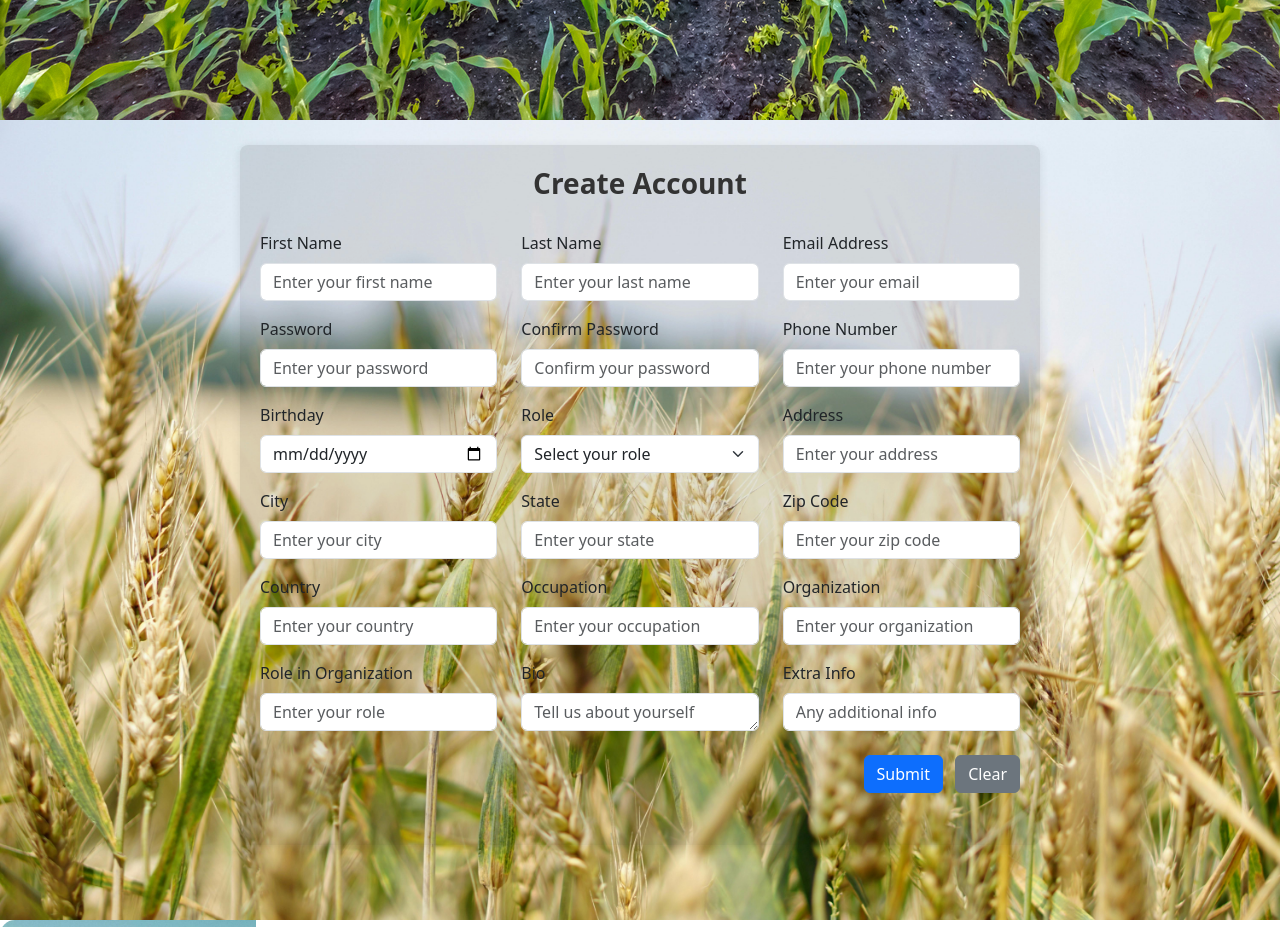
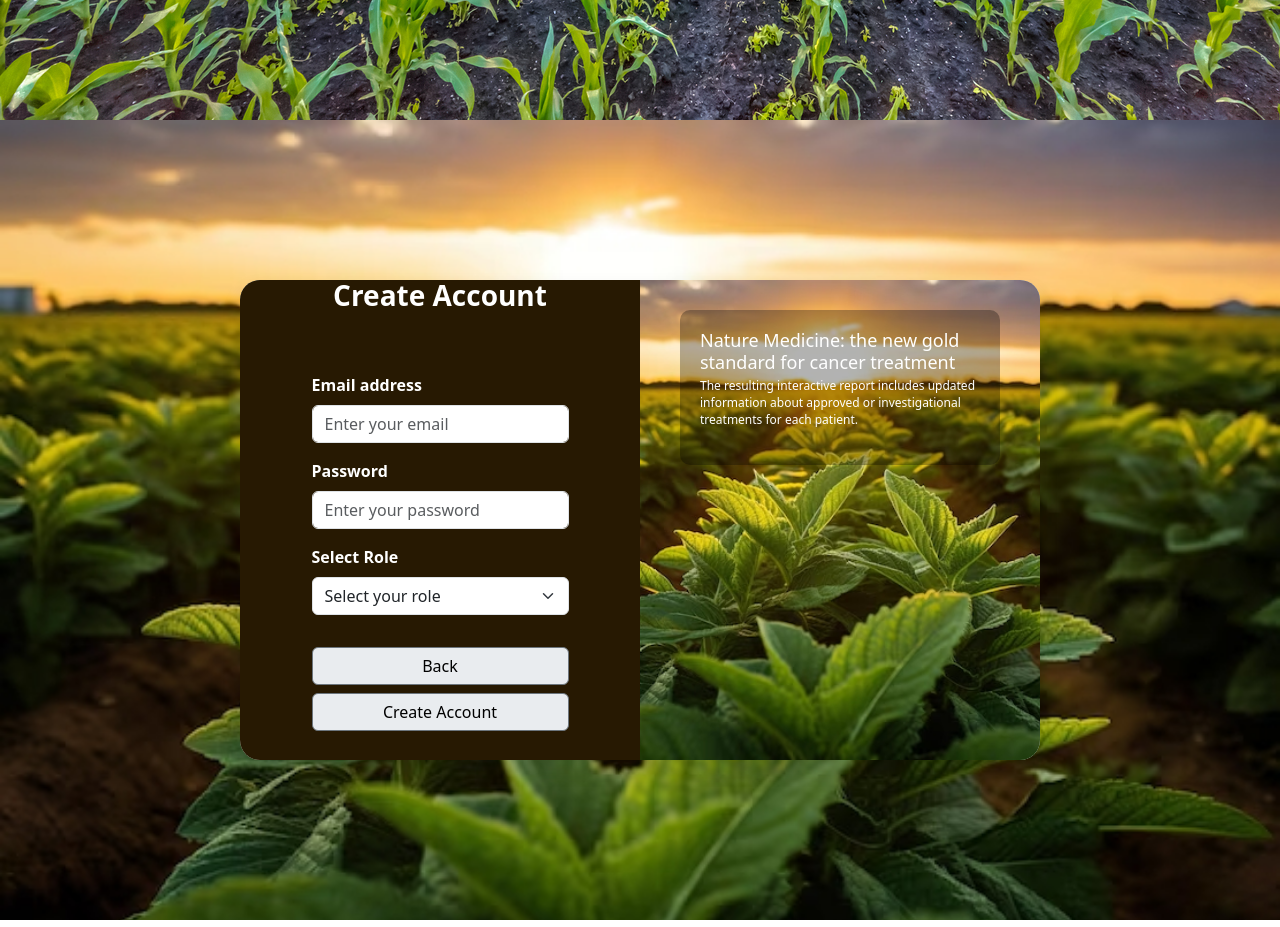
Before and after one commit to JananiUpeksha/CropSystem-Frontend, a plain HTML site: page index.html in a window 1280 px wide. Shown: the part 680-1607 px from the top of the page. Drawn offline with nearby package versions, Linux system fonts and the light colour scheme.

Commit message:
Signup page

```diff
--- /dev/null
+++ b/assets/css/signUp.css
@@ -0,0 +1,115 @@
+#newAccount {
+    width: 100vw;
+    height: 100vh;
+    margin: 0;
+    padding: 0;
+    overflow: hidden;
+    display: flex;
+    justify-content: center;
+    align-items: center;
+    background-image:  url('../img/c9.jpg'); /* Update with your image path */
+    background-size: cover; /* Cover the entire div */
+}
+
+.account-container {
+    display: flex;
+    background-color: #d9e2db;
+    border-radius: 20px;
+    overflow: hidden;
+    max-width: 800px;
+    width: 100%;
+    height: 60%;
+    box-shadow: 0 10px 20px rgba(0, 0, 0, 0.1);
+}
+
+.account-form {
+    padding: 40px;
+    background-color:#271902; /* Transparent gray */
+    width: 50%;
+    display: flex;
+    flex-direction: column;
+    justify-content: center;
+    align-items: center;
+}
+
+.account-form h3 {
+    font-size: 28px;
+    font-weight: bold;
+    margin-top: -30px; /* Move heading slightly up */
+    margin-bottom: 10px;
+    color: white;
+    text-align: center;
+}
+
+.account-form p {
+    font-size: 14px;
+    color: white;
+    margin-bottom: 50px;
+    text-align: center;
+}
+
+.account-form .form-label {
+    font-weight: bold;
+    color: white;
+}
+
+.login-form .btn {
+    background-color: #333;
+    color: #fff;
+    border-radius: 5px;
+}
+
+.login-form a {
+    color: #5cb85c;
+    text-decoration: none;
+    font-size: 14px;
+    display: block;
+    margin-top: 10px;
+}
+
+.account-image {
+    position: relative;
+    width: 50%;
+    background-image: url('../img/c9.jpg'); /* Add your image path here */
+    background-size: cover;
+    background-position: center;
+}
+
+.image-overlay {
+    position: absolute;
+    top: 30px;
+    left: 40px;
+    color: #fff;
+    background-color: rgba(0, 0, 0, 0.3);
+    padding: 20px;
+    border-radius: 10px;
+    max-width: 80%;
+}
+
+.image-overlay h4 {
+    font-size: 18px;
+    margin: 0;
+}
+
+.image-overlay p {
+    font-size: 12px;
+    margin-top: 5px;
+    line-height: 1.4;
+}
+.transparent-input {
+    background-color: rgba(128, 128, 128, 0.3); /* Transparent gray */
+    border: 1px solid rgba(128, 128, 128, 0.5); /* Slightly darker border for contrast */
+}
+
+
+.btn-primary:hover, .btn-secondary:hover {
+    opacity: 0.8; /* Slightly darker on hover */
+}
+#saveAccountBtn{
+    background-color: #e9ecef;
+    color: black;
+}
+#CreateAccountBackBtn{
+    background-color: #e9ecef;
+    color: black;
+}
--- a/index.html
+++ b/index.html
@@ -6,6 +6,7 @@
     <title>Crop Management System</title>
     <link rel="stylesheet" type="text/css" href="assets/css/createAccount.css">
     <link rel="stylesheet" type="text/css" href="assets/css/login.css">
+    <link rel="stylesheet" type="text/css" href="assets/css/signUp.css">
     <link rel="stylesheet" type="text/css" href="assets/css/dashboard.css">
     <link href="https://cdnjs.cloudflare.com/ajax/libs/font-awesome/6.5.1/css/all.min.css" rel="stylesheet">
     <link href="https://cdn.jsdelivr.net/npm/bootstrap@5.3.3/dist/css/bootstrap.min.css" rel="stylesheet" integrity="sha384-QWTKZyjpPEjISv5WaRU9OFeRpok6YctnYmDr5pNlyT2bRjXh0JMhjY6hW+ALEwIH" crossorigin="anonymous">
@@ -16,17 +17,13 @@
     </style>
 </head>
 <body>
+<!--------------------------------------------------login------------------------------------------------------------------>
 <section id="login">
-    <!--<div class="container-fluid">
-        <div class="row justify-content-center align-items-center h-100">
-
-        </div>
-    </div>-->
     <div class="login-container">
         <!-- Left Side - Login Form -->
         <div class="login-form">
             <h3>Good Morning!</h3>
-            <p>Please enter your email and password to access your account.</p>
+            <p>Please enter your email and password to access your account.If you don't have an account then create a new one</p>
             <form>
                 <div class="mb-3">
                     <label for="email" class="form-label">Email address</label>
@@ -41,8 +38,8 @@
                     </div>
                 </div>
                 <a href="#">Forgot your password?</a>
-                <button type="button" class="btn btn-primary w-100 mt-3">Login</button>
-                <button type="button" class="btn btn-secondary w-100 mt-2">Create Account</button> <!-- New Create Account button -->
+                <button type="button" class="btn btn-primary w-100 mt-3" id="loginBtn">Login</button>
+                <button type="button" class="btn btn-secondary w-100 mt-2" id="CreateAccountBtn">Create Account</button> <!-- New Create Account button -->
             </form>
         </div>
 
@@ -56,9 +53,53 @@
     </div>
 </section>
 
+<!--------------------------------------------------signup------------------------------------------------------------------>
+<section id="newAccount">
+    <div class="account-container">
+        <!-- Left Side - Login Form -->
+        <div class="account-form">
+            <h3>Create Account</h3>
+            <p></p>
+            <form>
+                <div class="mb-3">
+                    <label for="email" class="form-label">Email address</label>
+                    <div class="input-group">
+                        <input type="email" class="form-control transparent-input" id="email1" placeholder="Enter your email">
+                    </div>
+                </div>
+                <div class="mb-3">
+                    <label for="password" class="form-label">Password</label>
+                    <div class="input-group">
+                        <input type="password" class="form-control transparent-input" id="password1" placeholder="Enter your password">
+                    </div>
+                </div>
+                <div class="mb-3">
+                    <label for="role" class="form-label">Select Role</label>
+                    <div class="input-group">
+                        <select id="role" class="form-select transparent-input">
+                            <option value="" selected disabled>Select your role</option>
+                            <option value="admin">Admin</option>
+                            <option value="staff">Staff</option>
+                            <option value="user">User</option>
+                        </select>
+                    </div>
+                </div>
+                <button type="button" class="btn btn-secondary w-100 mt-3" id="CreateAccountBackBtn">Back</button>
+                <button type="button" class="btn btn-secondary w-100 mt-2" id="saveAccountBtn">Create Account</button> <!-- New Create Account button -->
+            </form>
+        </div>
 
+        <!-- Right Side - Image with Overlay -->
+        <div class="account-image">
+            <div class="image-overlay">
+                <h4>Nature Medicine: the new gold standard for cancer treatment</h4>
+                <p>The resulting interactive report includes updated information about approved or investigational treatments for each patient.</p>
+            </div>
+        </div>
+    </div>
+</section>
 
-<section id="CreateAccount" style="background-color: #f5f5f5;">
+<!--<section id="CreateAccount" style="background-color: #f5f5f5;">
     <div class="signup-background">
     <div class="signup-container">
         <h3>Create Account</h3>
@@ -152,7 +193,7 @@
                     <input type="text" class="form-control" id="signupExtraInfo" placeholder="Any additional info">
                 </div>
             </div>
-            <div class="text-end mt-4"> <!-- Added mt-4 for top margin -->
+            <div class="text-end mt-4"> &lt;!&ndash; Added mt-4 for top margin &ndash;&gt;
                 <button type="submit" class="btn btn-primary me-2">Submit</button>
                 <button type="button" class="btn btn-secondary" onclick="clearForm()">Clear</button>
             </div>
@@ -160,9 +201,11 @@
         </form>
         </div>
     </div>
-</section>
-<section id="dashboard">
-    <!-- Sidebar -->
+</section>-->
+
+<!--------------------------------------------------dashboard------------------------------------------------------------------>
+<!--<section id="dashboard">
+    &lt;!&ndash; Sidebar &ndash;&gt;
     <div class="sidebar">
         <h3 style="padding-top: 20px;">HARVESTPRO</h3>
         <p>UX Designer</p>
@@ -180,7 +223,7 @@
         <button class="logout"><i class="fas fa-sign-out-alt"></i> Log out</button>
     </div>
 
-    <!-- Main Dashboard -->
+    &lt;!&ndash; Main Dashboard &ndash;&gt;
     <div class="main-dashboard">
         <header>
             <h1 style="padding-top: 20px;">Dashboard</h1>
@@ -191,7 +234,7 @@
         </header>
         <div id="content"></div>
     </div>
-</section>
+</section>-->
 
 
 
```
Also changed, not shown: assets/img/c8.jpg (added), assets/img/c9.jpg (added).
